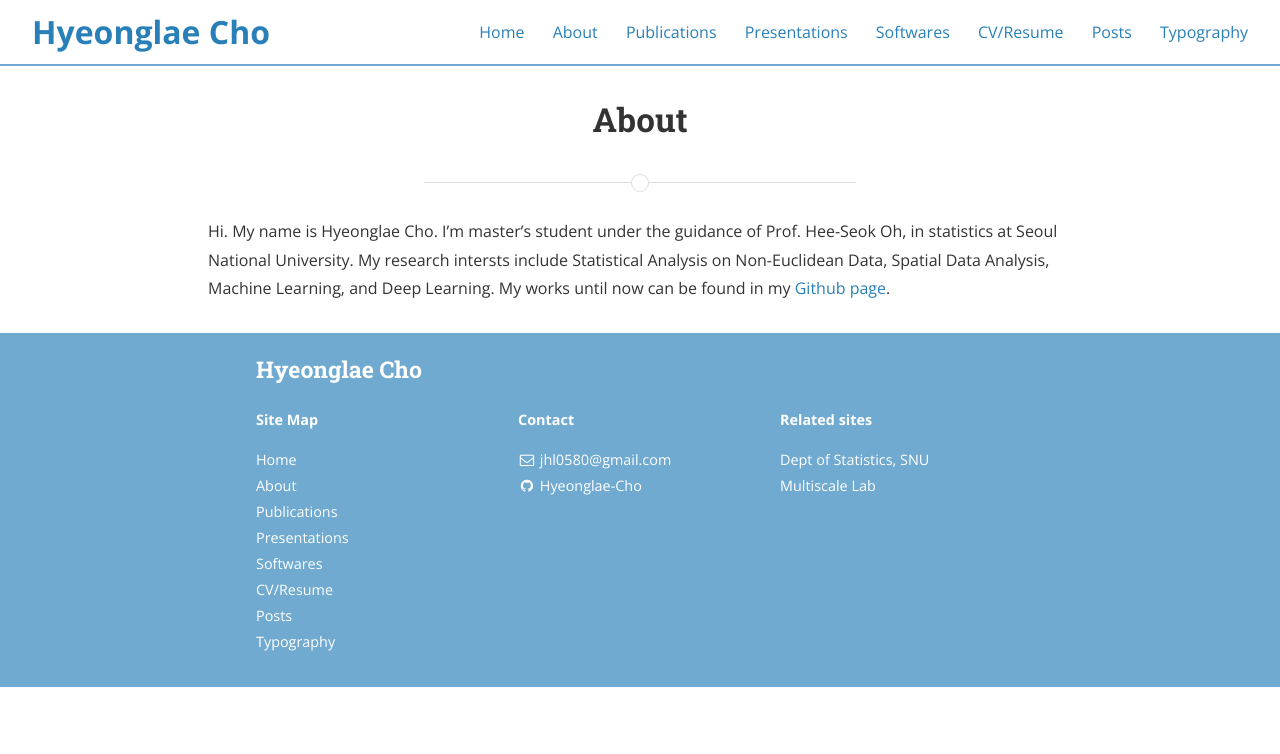
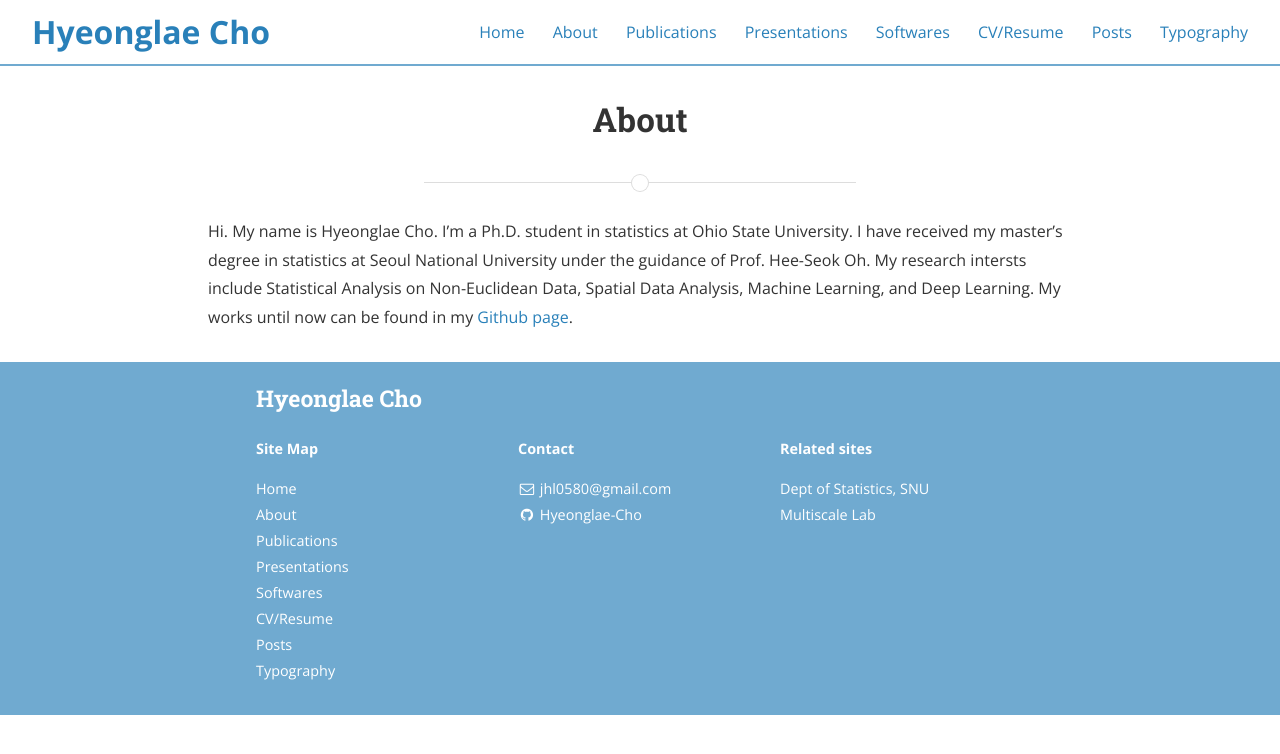
Before and after one commit to Hyeonglae-Cho/Hyeonglae-Cho.github.io, a Jekyll site: the page built from about.md, in a window 1280 px wide. Shown: the top 754 px of the page. Built offline with Jekyll 4.4.1, drawn with Linux system fonts in a browser that asks for light colours; nearby versions of some CDN libraries.

Commit message:
Update about.md

```diff
--- a/about.md
+++ b/about.md
@@ -10,7 +10,7 @@ main_nav: true
 ![alt text]({{ site.baseurl }}/assets/profile-placeholder.gif "Profile Picture"){:.profile}
 -->
 
-Hi. My name is Hyeonglae Cho. I'm master's student under the guidance of Prof. Hee-Seok Oh, in statistics at Seoul National University. My research intersts include Statistical Analysis on Non-Euclidean Data, Spatial Data Analysis, Machine Learning, and Deep Learning. My works until now can be found in my [Github page][HyeonglaeCho-github].
+Hi. My name is Hyeonglae Cho. I'm a Ph.D. student in statistics at Ohio State University. I have received my master's degree in statistics at Seoul National University under the guidance of Prof. Hee-Seok Oh. My research intersts include Statistical Analysis on Non-Euclidean Data, Spatial Data Analysis, Machine Learning, and Deep Learning. My works until now can be found in my [Github page][HyeonglaeCho-github].
 
 [HyeonglaeCho-github]: https://github.com/Hyeonglae-Cho
 
```
